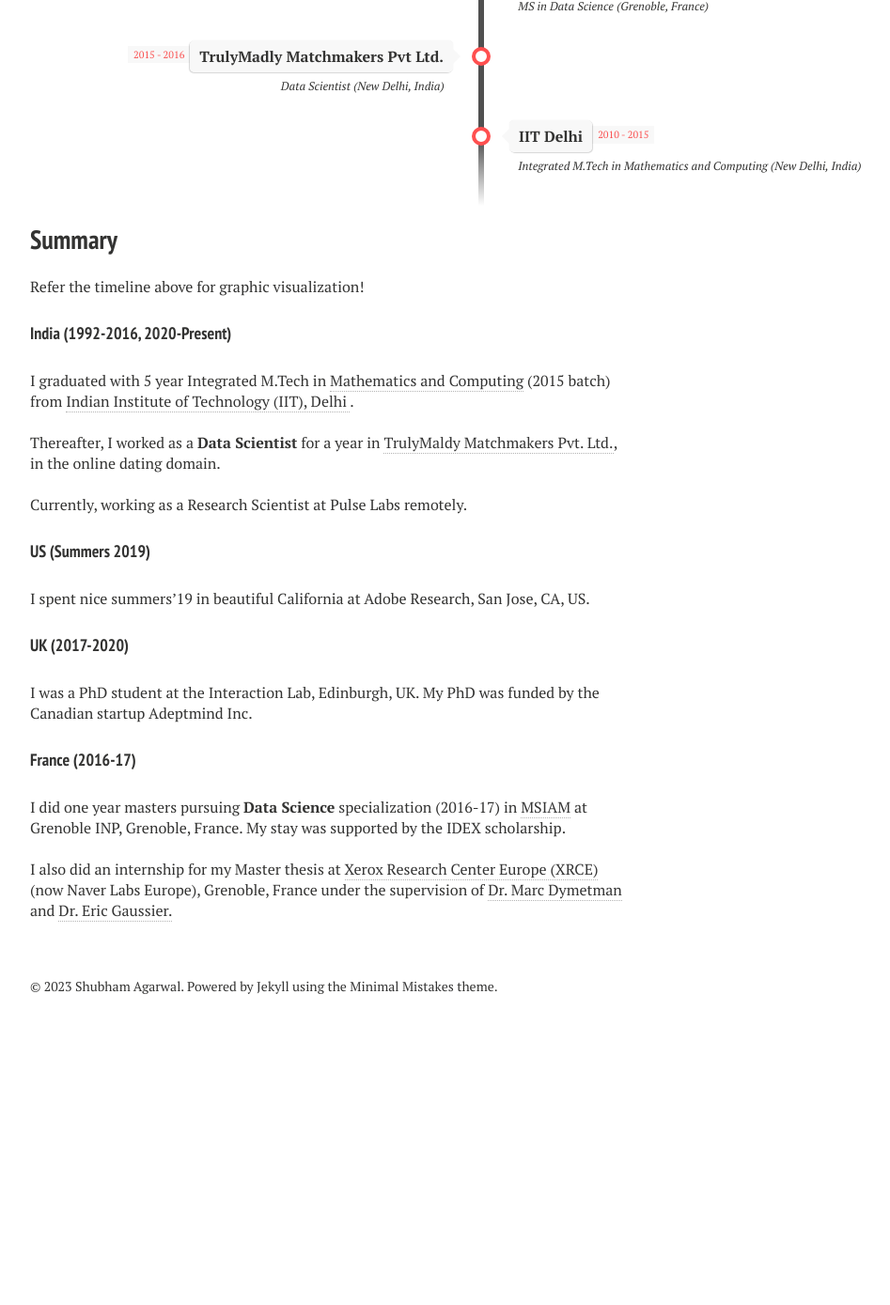
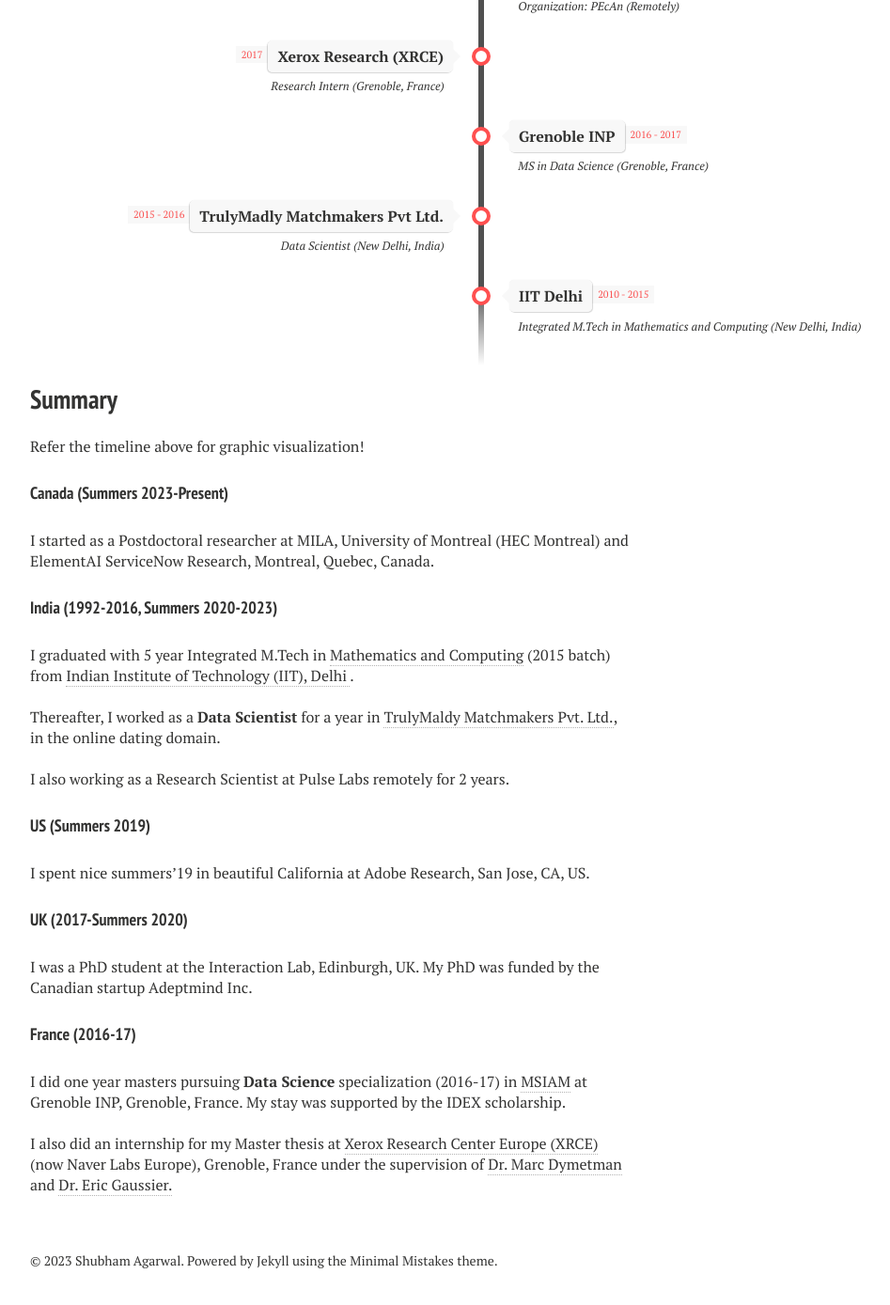
Before and after one commit to shubhamagarwal92/shubhamagarwal92.github.io, a Jekyll site: the page built from timeline.md, in a window 1280 px wide and 1400 px high, scrolled down 1077 px. Shown: the top 1389 px of the window at 94% size, without its empty margins (288-1235 px from the left). Built offline with Jekyll 4.4.1, drawn with Linux system fonts in a browser that asks for light colours; nearby versions of some CDN libraries; before the commit the page ends 2185 px from its top, so only the background shows below that; some of the changed text lies outside the part shown.

Commit message:
Update timeline.md

```diff
--- a/timeline.md
+++ b/timeline.md
@@ -11,7 +11,32 @@
 
 <ul class="timeline">
 
-<!-- Item 8 -->
+
+<!-- Item 12 -->
+<li>
+	<div class="direction-l">
+		<div class="flag-wrapper">
+			<span class="flag">ServiceNow Research</span>
+			<span class="time-wrapper"><span class="time">2023 - Present</span></span>
+		</div>
+		<div class="desc">Visiting Researcher (Montreal, QC, Canada)</div>
+	</div>
+</li>
+
+
+<!-- Item 11 -->
+<li>
+	<div class="direction-r">
+		<div class="flag-wrapper">
+			<span class="flag">MILA</span>
+			<span class="time-wrapper"><span class="time">2023 - Present</span></span>
+		</div>
+		<div class="desc">Postdoctoral Researcher (Montreal, QC, Canada)</div>
+	</div>
+</li>
+
+
+<!-- Item 10 -->
 <li>
 	<div class="direction-l">
 		<div class="flag-wrapper">
@@ -134,19 +159,22 @@
 
 Refer the timeline above for graphic visualization!
 
-#### India (1992-2016, 2020-Present)
+#### Canada (Summers 2023-Present)
+I started as a Postdoctoral researcher at MILA, University of Montreal (HEC Montreal) and ElementAI ServiceNow Research, Montreal, Quebec, Canada.
+
+#### India (1992-2016, Summers 2020-2023)
 I graduated with 5 year Integrated M.Tech in <a href="http://maths.iitd.ac.in/">Mathematics and Computing</a> (2015 batch) from <a href="http://www.iitd.ac.in/">Indian Institute of Technology (IIT), Delhi </a>.
 <br />
 <br />
 Thereafter, I worked as a <strong>Data Scientist</strong> for a year in <a href="http://trulymadly.com/">TrulyMaldy Matchmakers Pvt. Ltd.</a>, in the online dating domain.
 <br />
 <br />
-Currently, working as a Research Scientist at Pulse Labs remotely.
+I also working as a Research Scientist at Pulse Labs remotely for 2 years.
 
 #### US (Summers 2019)
 I spent nice summers'19 in beautiful California at Adobe Research, San Jose, CA, US.
 
-#### UK (2017-2020)
+#### UK (2017-Summers 2020)
 I was a PhD student at the Interaction Lab, Edinburgh, UK. My PhD was funded by the Canadian startup Adeptmind Inc.
 
 #### France (2016-17)
```
